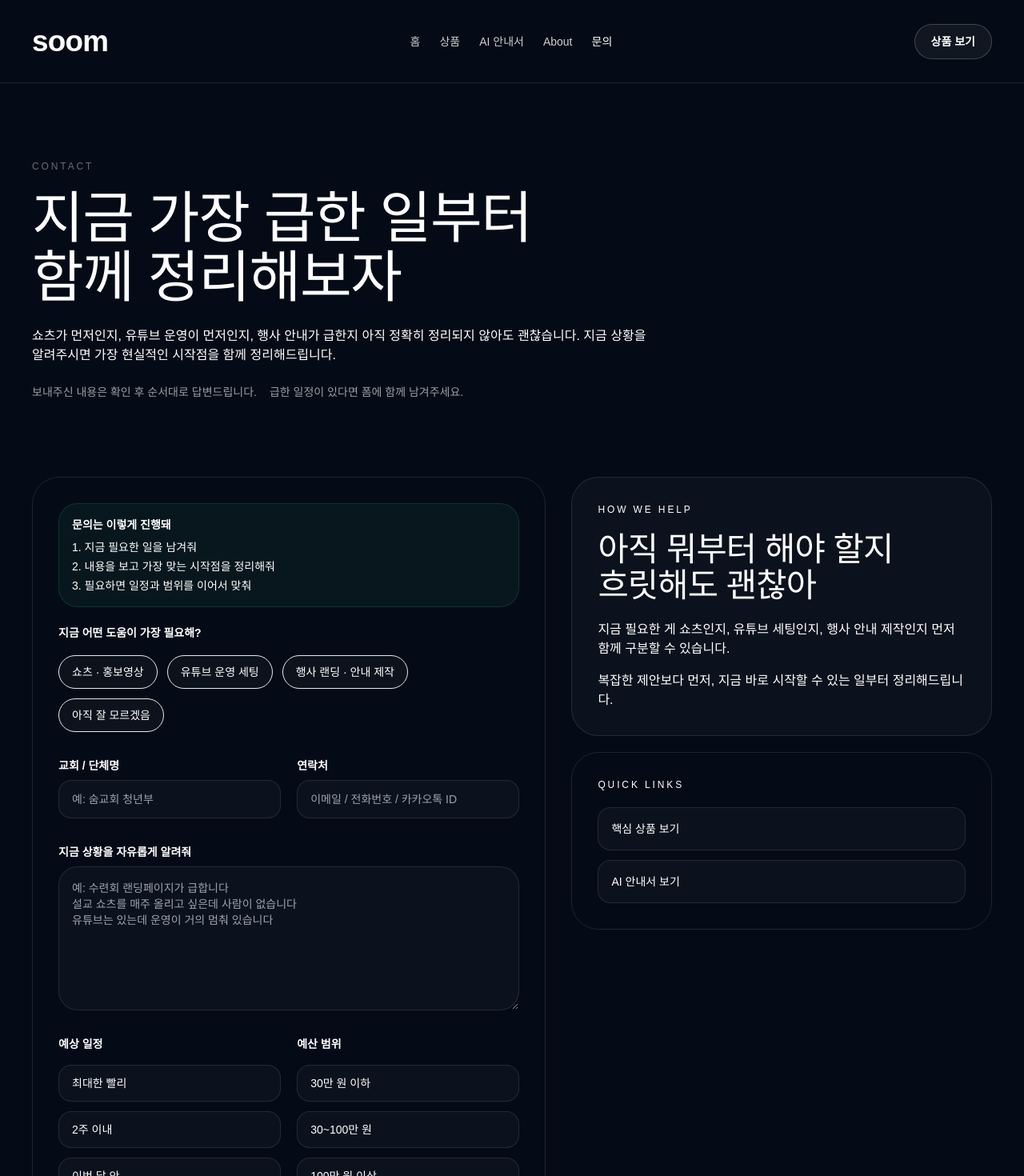
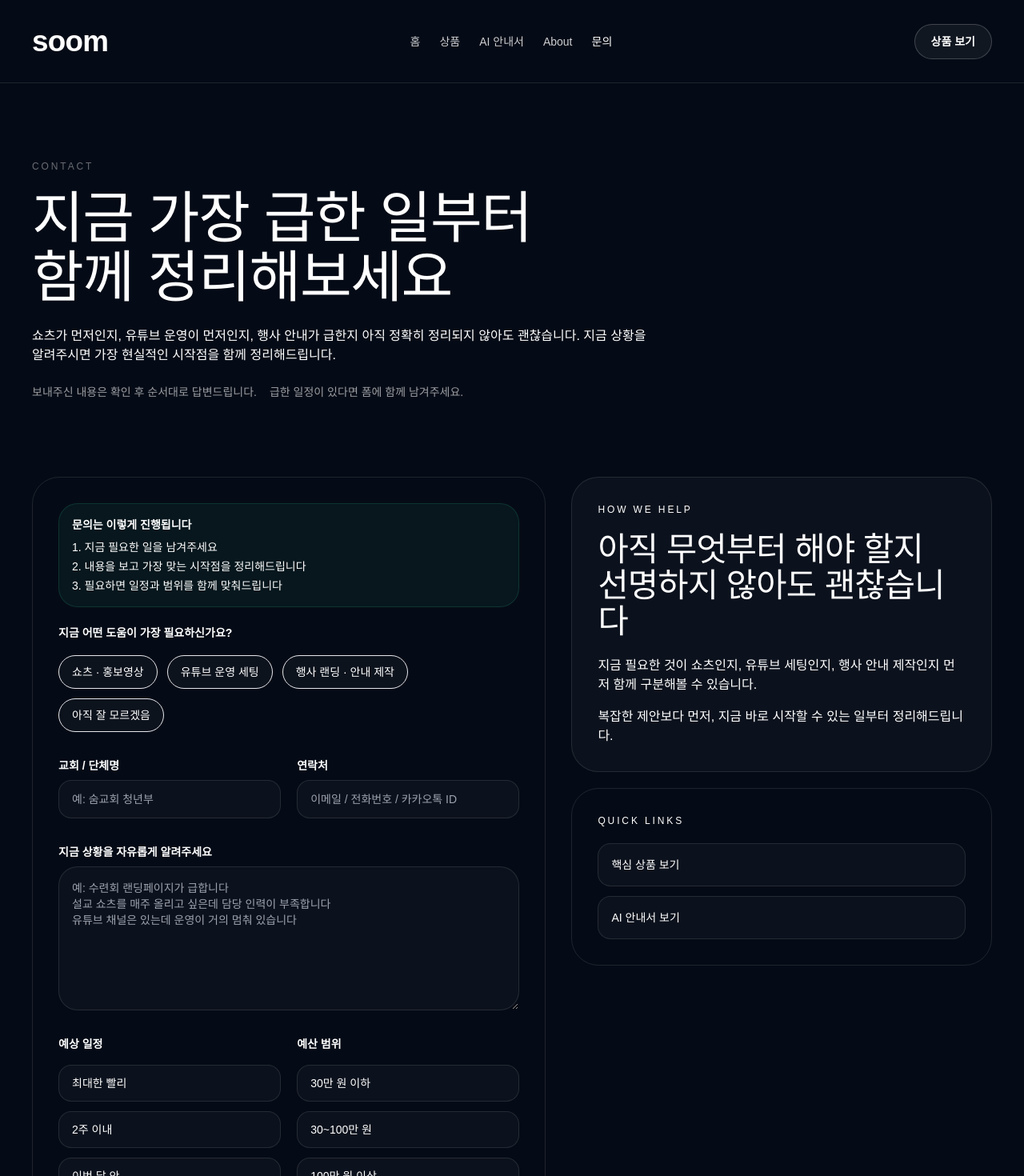
Before and after one commit to kinddragon1224/soom-church, a Next.js app: page /contact in a window 1280 px wide. Shown: the top 1470 px of the page at 80% size. Built offline with nearby package versions, Linux system fonts and the light colour scheme; a web font is replaced by a local one.

Commit message:
copy(contact): switch inquiry page to polite tone

```diff
--- a/app/contact/page.tsx
+++ b/app/contact/page.tsx
@@ -21,7 +21,7 @@ export default function ContactPage() {
             <h1 className="mt-5 font-display text-[2.6rem] leading-[1.05] tracking-[-0.06em] sm:text-[4.4rem]">
               지금 가장 급한 일부터
               <br />
-              함께 정리해보자
+              함께 정리해보세요
             </h1>
             <p className="mt-6 text-sm leading-7 text-white/68 sm:text-base">
               쇼츠가 먼저인지, 유튜브 운영이 먼저인지, 행사 안내가 급한지 아직 정확히 정리되지 않아도 괜찮습니다.
@@ -39,16 +39,16 @@ export default function ContactPage() {
         <div className="mx-auto grid max-w-7xl gap-8 px-5 pb-20 sm:px-8 lg:grid-cols-[1.1fr_0.9fr] lg:px-10 lg:pb-28">
           <div className="rounded-[34px] border border-white/10 bg-[#0b1327]/88 p-6 sm:p-8">
             <div className="mb-5 rounded-[24px] border border-emerald-400/15 bg-emerald-400/[0.06] px-4 py-4 text-sm text-white/72">
-              <p className="font-semibold text-white">문의는 이렇게 진행돼</p>
+              <p className="font-semibold text-white">문의는 이렇게 진행됩니다</p>
               <div className="mt-2 grid gap-1 text-white/62">
-                <p>1. 지금 필요한 일을 남겨줘</p>
-                <p>2. 내용을 보고 가장 맞는 시작점을 정리해줘</p>
-                <p>3. 필요하면 일정과 범위를 이어서 맞춰</p>
+                <p>1. 지금 필요한 일을 남겨주세요</p>
+                <p>2. 내용을 보고 가장 맞는 시작점을 정리해드립니다</p>
+                <p>3. 필요하면 일정과 범위를 함께 맞춰드립니다</p>
               </div>
             </div>
             <form className="grid gap-8">
               <div>
-                <label className="text-sm font-semibold text-white">지금 어떤 도움이 가장 필요해?</label>
+                <label className="text-sm font-semibold text-white">지금 어떤 도움이 가장 필요하신가요?</label>
                 <div className="mt-4 flex flex-wrap gap-3">
                   {helpTypes.map((item) => (
                     <button key={item} type="button" className="rounded-full border border-white/12 bg-white/[0.03] px-4 py-2.5 text-sm text-white/78 transition hover:border-white/28 hover:bg-white/[0.08]">
@@ -70,10 +70,10 @@ export default function ContactPage() {
               </div>
 
               <label className="grid gap-2 text-sm text-white/78">
-                <span className="font-semibold text-white">지금 상황을 자유롭게 알려줘</span>
+                <span className="font-semibold text-white">지금 상황을 자유롭게 알려주세요</span>
                 <textarea
                   className="min-h-[180px] rounded-[24px] border border-white/10 bg-white/[0.03] px-4 py-4 text-white outline-none placeholder:text-white/32"
-                  placeholder={"예: 수련회 랜딩페이지가 급합니다\n설교 쇼츠를 매주 올리고 싶은데 사람이 없습니다\n유튜브는 있는데 운영이 거의 멈춰 있습니다"}
+                  placeholder={"예: 수련회 랜딩페이지가 급합니다\n설교 쇼츠를 매주 올리고 싶은데 담당 인력이 부족합니다\n유튜브 채널은 있는데 운영이 거의 멈춰 있습니다"}
                 />
               </label>
 
@@ -102,7 +102,7 @@ export default function ContactPage() {
 
               <label className="grid gap-2 text-sm text-white/78">
                 <span className="font-semibold text-white">참고 링크 / 자료</span>
-                <input className="min-h-12 rounded-2xl border border-white/10 bg-white/[0.03] px-4 text-white outline-none placeholder:text-white/32" placeholder="기존 유튜브, 행사 안내 링크, 참고 자료를 남겨줘" />
+                <input className="min-h-12 rounded-2xl border border-white/10 bg-white/[0.03] px-4 text-white outline-none placeholder:text-white/32" placeholder="기존 유튜브, 행사 안내 링크, 참고 자료를 남겨주세요" />
               </label>
 
               <div className="grid gap-3">
@@ -121,12 +121,12 @@ export default function ContactPage() {
             <div className="rounded-[34px] border border-white/10 bg-white/[0.03] p-6 sm:p-8">
               <p className="text-xs tracking-[0.24em] text-white/38">HOW WE HELP</p>
               <h2 className="mt-5 font-display text-[2rem] leading-[1.08] tracking-[-0.05em] text-white sm:text-[2.6rem]">
-                아직 뭐부터 해야 할지
+                아직 무엇부터 해야 할지
                 <br />
-                흐릿해도 괜찮아
+                선명하지 않아도 괜찮습니다
               </h2>
               <p className="mt-5 text-sm leading-7 text-white/62 sm:text-base">
-                지금 필요한 게 쇼츠인지, 유튜브 세팅인지, 행사 안내 제작인지 먼저 함께 구분할 수 있습니다.
+                지금 필요한 것이 쇼츠인지, 유튜브 세팅인지, 행사 안내 제작인지 먼저 함께 구분해볼 수 있습니다.
               </p>
               <p className="mt-4 text-sm leading-7 text-white/48 sm:text-base">
                 복잡한 제안보다 먼저, 지금 바로 시작할 수 있는 일부터 정리해드립니다.
```
Also changed, not shown: 1 other file (tests, documents, lock files or other folders).
